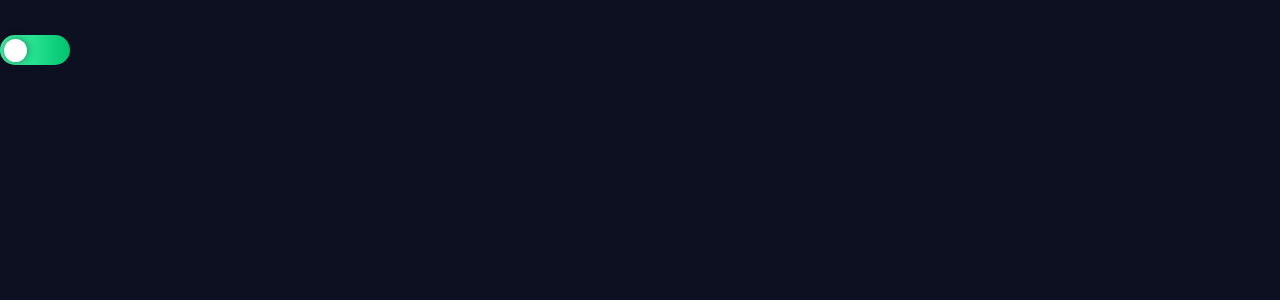
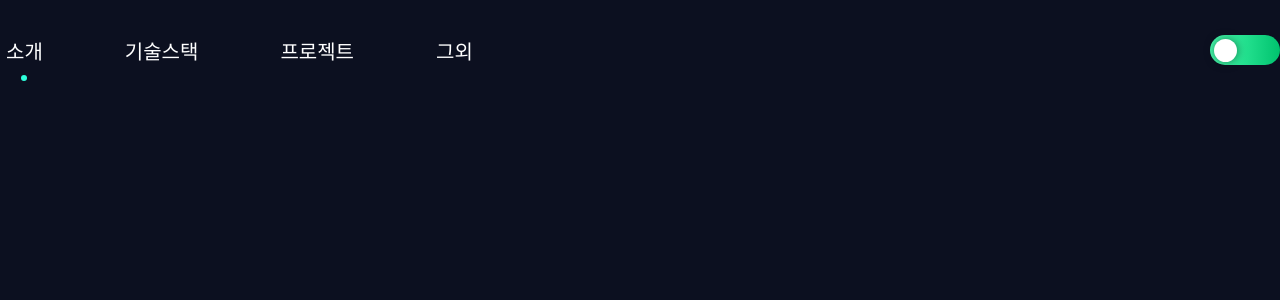
Before and after one commit to jidole02/portfolio, a Next.js app: page / in a window 1280 px wide. Shown: the top 300 px of the page. Built offline with nearby package versions, Linux system fonts and the light colour scheme.

Commit message:
add menu tab

```diff
--- /dev/null
+++ b/components/Header/Menu.tsx
@@ -0,0 +1,34 @@
+import styled from "@emotion/styled";
+
+interface Props {
+  content: string;
+}
+
+const Menu = ({ content }: Props) => {
+  return (
+    <Wrapper>
+      <span>{content}</span>
+      {content === "소개" && <div />}
+    </Wrapper>
+  );
+};
+
+export default Menu;
+
+const Wrapper = styled.button`
+  display: flex;
+  flex-direction: column;
+  align-items: center;
+  background: none;
+  & span {
+    font-size: 20px;
+    color: var(--base-text-color);
+  }
+  & div {
+    background-color: var(--main-color);
+    width: 6px;
+    height: 6px;
+    border-radius: 50%;
+    margin-top: 10px;
+  }
+`;
--- a/components/Header/index.tsx
+++ b/components/Header/index.tsx
@@ -2,6 +2,7 @@ import { useRecoilState } from "recoil";
 import { themaState } from "./../../recoil/atom";
 import styled from "@emotion/styled";
 import ThemaToggleButton from "./ThemaToggleButton";
+import Menu from "./Menu";
 
 const Header = () => {
   const [thema, setThema] = useRecoilState(themaState);
@@ -12,6 +13,12 @@ const Header = () => {
 
   return (
     <Wrapper>
+      <MenuContainer>
+        <Menu content="소개" />
+        <Menu content="기술스택" />
+        <Menu content="프로젝트" />
+        <Menu content="그외" />
+      </MenuContainer>
       <ThemaToggleButton />
     </Wrapper>
   );
@@ -22,4 +29,11 @@ export default Header;
 const Wrapper = styled.header`
   width: 100%;
   padding-top: 35px;
+  display: flex;
+  justify-content: space-between;
 `;
+
+const MenuContainer = styled.div`
+  display: flex;
+  gap: 70px;
+`;
--- a/styles/globals.css
+++ b/styles/globals.css
@@ -1,3 +1,5 @@
+@import url(http://fonts.googleapis.com/earlyaccess/notosanskr.css);
+
 html,
 body {
   padding: 0;
@@ -6,6 +8,8 @@ body {
 
 * {
   box-sizing: border-box;
+  font-family: "Noto Sans KR", sans-serif;
+  font-weight: 500;
 }
 
 button {
```
